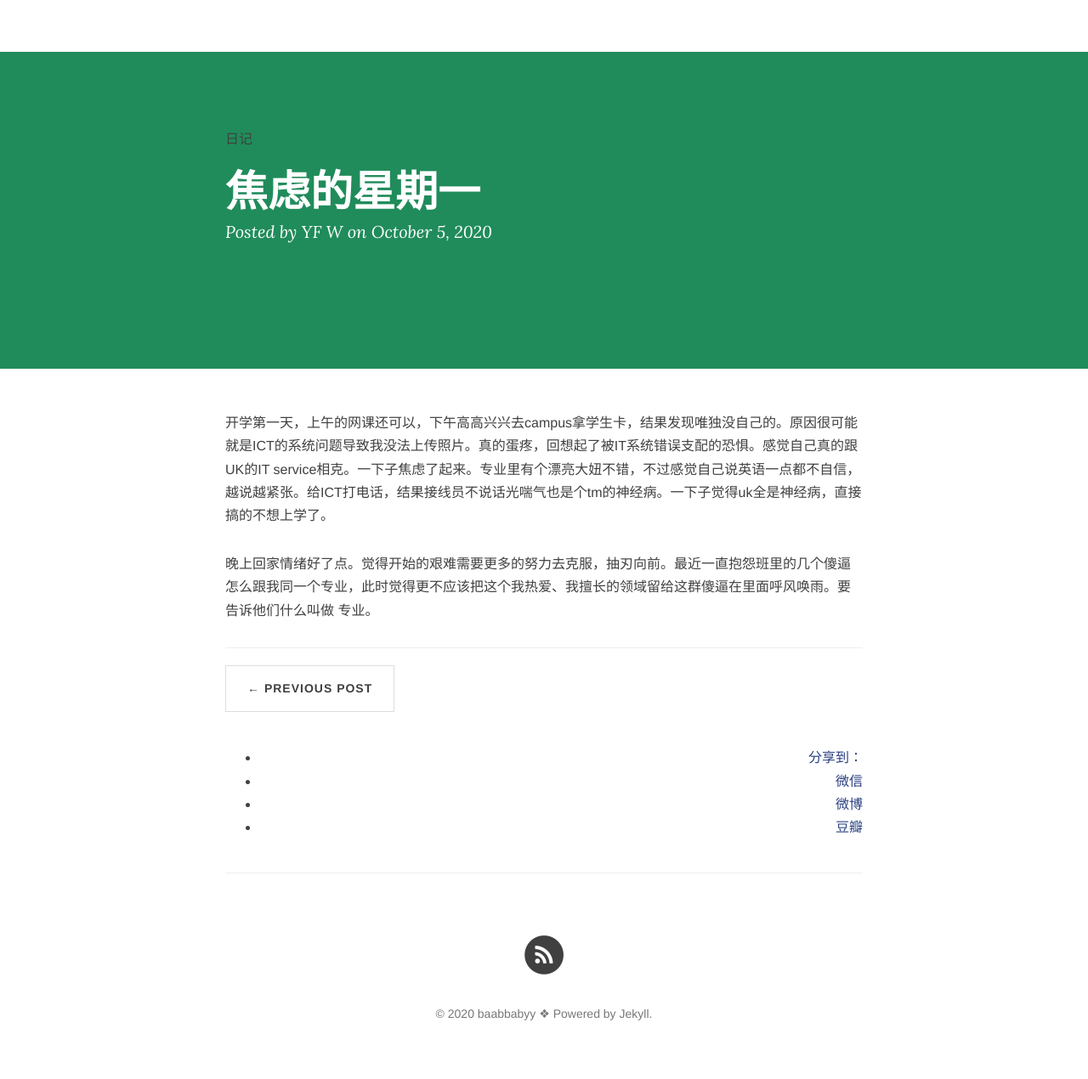
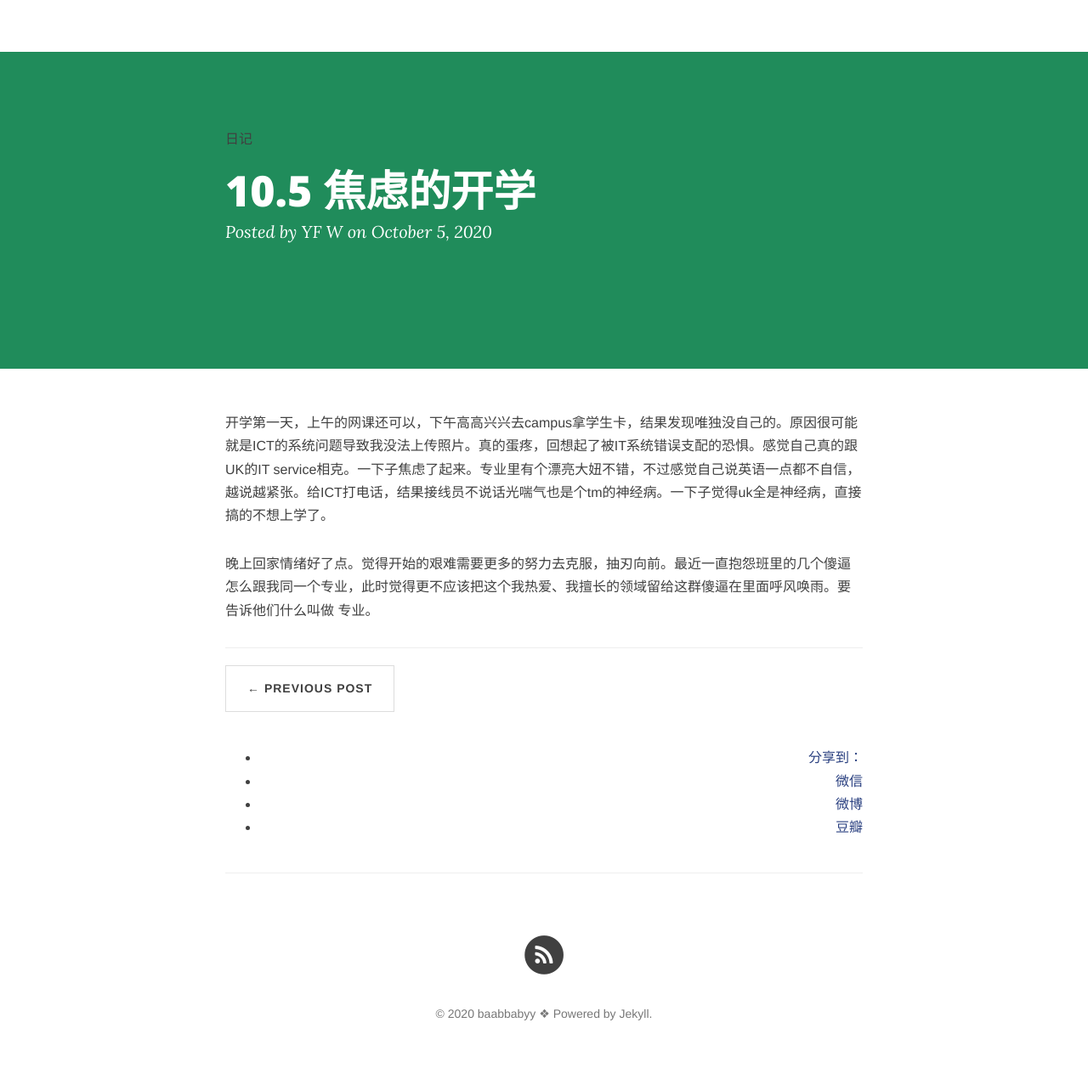
Before and after one commit to baabbabyy/Blog, a Jekyll site: the page built from _posts/2020-10-5- 焦虑的星期一.md, in a window 1280 px wide. Shown: the whole page at 85% size. Built offline with Jekyll 4.4.1, drawn with Linux system fonts in a browser that asks for light colours; nearby versions of some CDN libraries; comment, search, counter and statistics services are not loaded.

Commit message:
Update 2020-10-5- 焦虑的星期一.md

```diff
--- a/_posts/2020-10-5- 焦虑的星期一.md
+++ b/_posts/2020-10-5- 焦虑的星期一.md
@@ -1,6 +1,6 @@
 ---
 layout: post
-title: 焦虑的星期一
+title: 10.5 焦虑的开学
 date: 2020-10-5
 categories: blog
 tags: [日记]
```
